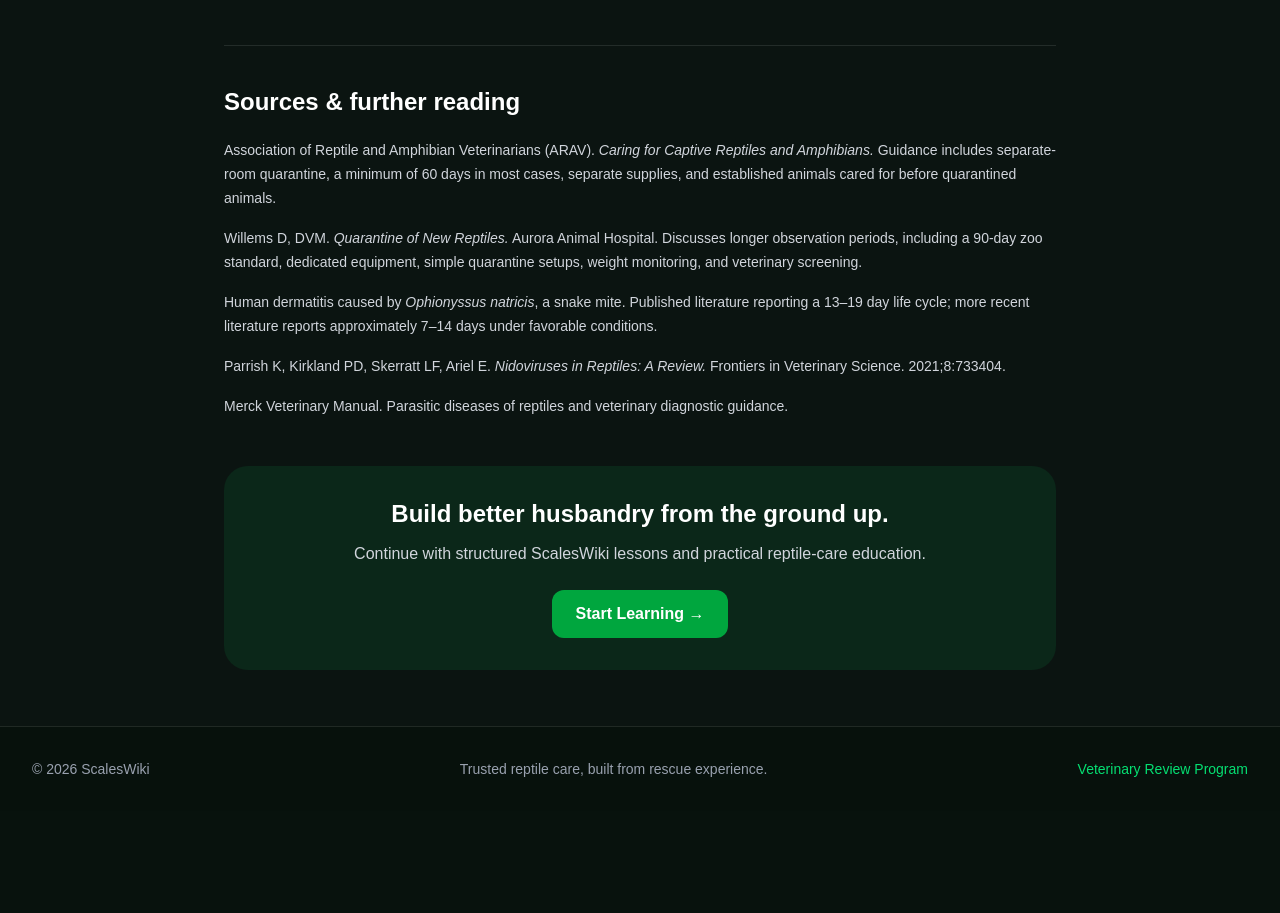
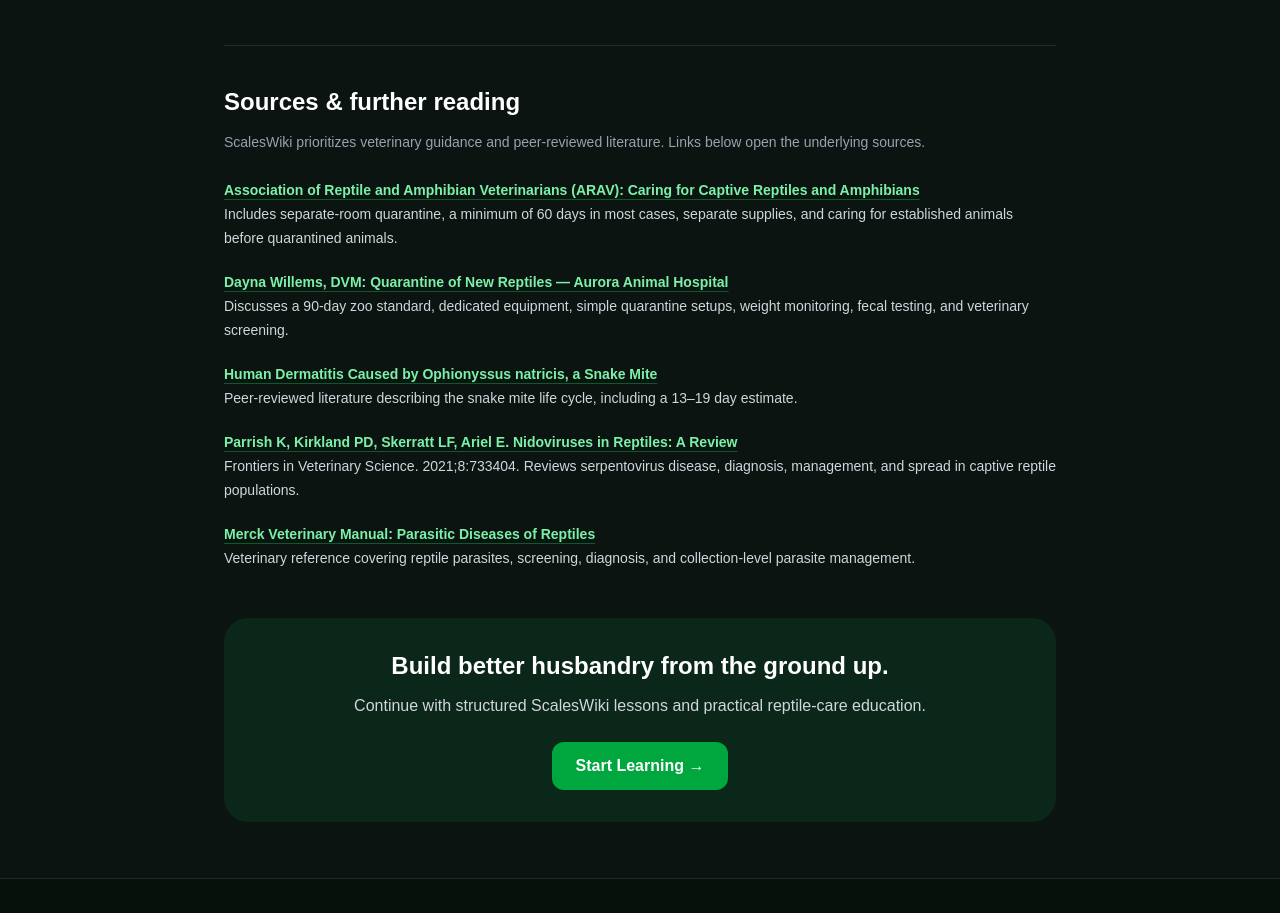
Before and after one commit to scalesandtailsrescue72-star/scaleswiki, a Next.js app: page /articles/quarantine-for-new-reptiles in a window 1280 px wide. Shown: the part 3820-4733 px from the top of the page. Before the commit the page ends 4631 px from the top, so only its background shows below. Built offline with nearby package versions, Linux system fonts and the light colour scheme; no server answers.

Commit message:
Add verified source links and article metadata

```diff
--- a/app/articles/quarantine-for-new-reptiles/page.tsx
+++ b/app/articles/quarantine-for-new-reptiles/page.tsx
@@ -4,8 +4,20 @@ import { Navbar } from "@/app/components/Navbar";
 import { Footer } from "@/app/components/Footer";
 
 export const metadata: Metadata = {
-  title: "Quarantine for New Reptiles | ScalesWiki",
+  title: "Quarantine for New Reptiles",
   description: "A practical, evidence-informed guide to reptile quarantine, biosecurity, observation, veterinary screening, and safer collection management.",
+  alternates: { canonical: "/articles/quarantine-for-new-reptiles" },
+  openGraph: {
+    type: "article",
+    url: "/articles/quarantine-for-new-reptiles",
+    title: "Quarantine: The Habit That Protects Every Reptile You'll Ever Keep",
+    description: "A practical, evidence-informed guide to reptile quarantine, biosecurity, observation, veterinary screening, and safer collection management.",
+  },
+  twitter: {
+    card: "summary_large_image",
+    title: "Quarantine for New Reptiles",
+    description: "Evidence-informed reptile quarantine and biosecurity guidance from ScalesWiki.",
+  },
 };
 
 const Section = ({ id, title, children }: { id: string; title: string; children: React.ReactNode }) => (
@@ -14,6 +26,8 @@ const Section = ({ id, title, children }: { id: string; title: string; children:
     <div className="mt-5 space-y-5 text-[17px] leading-8 text-gray-300">{children}</div>
   </section>
 );
+
+const sourceClass = "font-semibold text-green-300 underline decoration-green-500/40 underline-offset-4 hover:text-green-200";
 
 export default function QuarantineArticle() {
   return (
@@ -71,7 +85,14 @@ export default function QuarantineArticle() {
 
         <section className="mt-12 border-t border-white/10 pt-10">
           <h2 className="text-2xl font-bold">Sources & further reading</h2>
-          <ul className="mt-5 space-y-4 text-sm leading-6 text-gray-300"><li>Association of Reptile and Amphibian Veterinarians (ARAV). <em>Caring for Captive Reptiles and Amphibians.</em> Guidance includes separate-room quarantine, a minimum of 60 days in most cases, separate supplies, and established animals cared for before quarantined animals.</li><li>Willems D, DVM. <em>Quarantine of New Reptiles.</em> Aurora Animal Hospital. Discusses longer observation periods, including a 90-day zoo standard, dedicated equipment, simple quarantine setups, weight monitoring, and veterinary screening.</li><li>Human dermatitis caused by <em>Ophionyssus natricis</em>, a snake mite. Published literature reporting a 13–19 day life cycle; more recent literature reports approximately 7–14 days under favorable conditions.</li><li>Parrish K, Kirkland PD, Skerratt LF, Ariel E. <em>Nidoviruses in Reptiles: A Review.</em> Frontiers in Veterinary Science. 2021;8:733404.</li><li>Merck Veterinary Manual. Parasitic diseases of reptiles and veterinary diagnostic guidance.</li></ul>
+          <p className="mt-3 text-sm leading-6 text-gray-400">ScalesWiki prioritizes veterinary guidance and peer-reviewed literature. Links below open the underlying sources.</p>
+          <ul className="mt-6 space-y-5 text-sm leading-6 text-gray-300">
+            <li><a className={sourceClass} href="https://arav.org/wp-content/uploads/2024/02/ARAV-COVID19-with-Reptiles-and-Amphibians-1.pdf" target="_blank" rel="noreferrer">Association of Reptile and Amphibian Veterinarians (ARAV): Caring for Captive Reptiles and Amphibians</a><br />Includes separate-room quarantine, a minimum of 60 days in most cases, separate supplies, and caring for established animals before quarantined animals.</li>
+            <li><a className={sourceClass} href="https://assets.ctfassets.net/rt5zmd3ipxai/1SouVQYaqsgZylRnCHnXNO/69e75fd271f8368f9d6029e0c389676f/Reptile_Quarantine_Aurora_Animal_Hospital.pdf" target="_blank" rel="noreferrer">Dayna Willems, DVM: Quarantine of New Reptiles — Aurora Animal Hospital</a><br />Discusses a 90-day zoo standard, dedicated equipment, simple quarantine setups, weight monitoring, fecal testing, and veterinary screening.</li>
+            <li><a className={sourceClass} href="https://pmc.ncbi.nlm.nih.gov/articles/PMC4345101/" target="_blank" rel="noreferrer">Human Dermatitis Caused by Ophionyssus natricis, a Snake Mite</a><br />Peer-reviewed literature describing the snake mite life cycle, including a 13–19 day estimate.</li>
+            <li><a className={sourceClass} href="https://www.frontiersin.org/journals/veterinary-science/articles/10.3389/fvets.2021.733404/full" target="_blank" rel="noreferrer">Parrish K, Kirkland PD, Skerratt LF, Ariel E. Nidoviruses in Reptiles: A Review</a><br />Frontiers in Veterinary Science. 2021;8:733404. Reviews serpentovirus disease, diagnosis, management, and spread in captive reptile populations.</li>
+            <li><a className={sourceClass} href="https://www.merckvetmanual.com/exotic-and-laboratory-animals/reptiles/parasitic-diseases-of-reptiles" target="_blank" rel="noreferrer">Merck Veterinary Manual: Parasitic Diseases of Reptiles</a><br />Veterinary reference covering reptile parasites, screening, diagnosis, and collection-level parasite management.</li>
+          </ul>
         </section>
 
         <div className="mt-12 rounded-3xl bg-green-900/30 p-8 text-center"><h2 className="text-2xl font-bold">Build better husbandry from the ground up.</h2><p className="mx-auto mt-3 max-w-2xl text-gray-300">Continue with structured ScalesWiki lessons and practical reptile-care education.</p><Link href="/academy" className="mt-6 inline-block rounded-xl bg-green-600 px-6 py-3 font-semibold text-white transition hover:bg-green-500">Start Learning →</Link></div>
```
